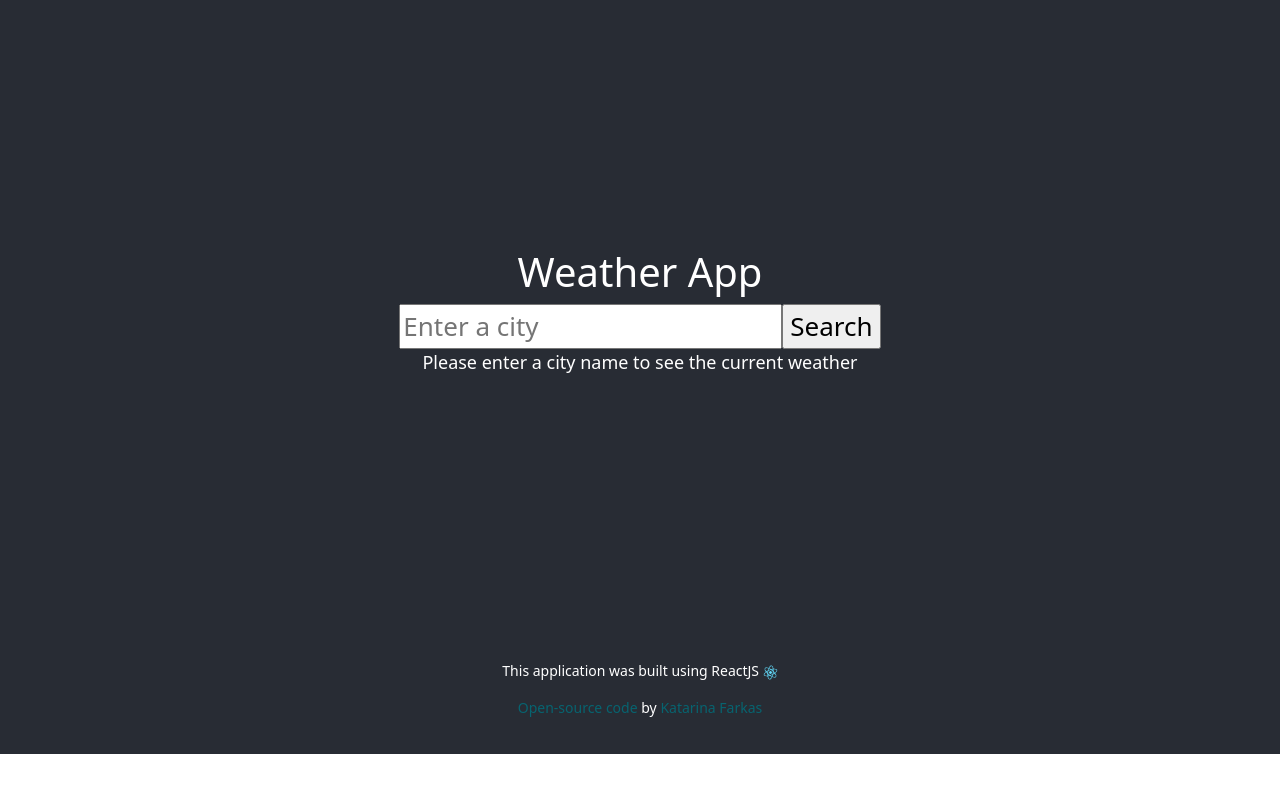
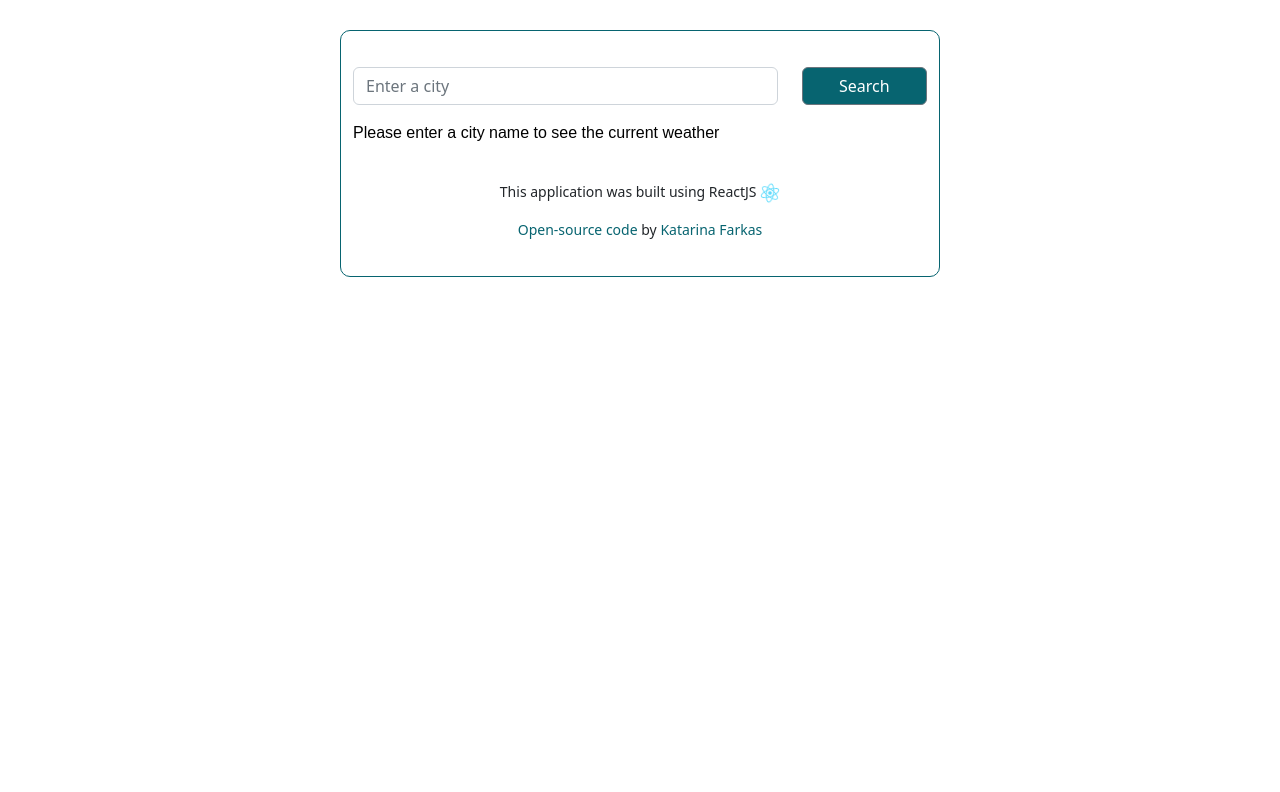
Before and after one commit to Katarina-411/react-weather-app, a React (Create React App) app: page / in a window 1280 px wide. Shown: the top 792 px of the page. Built offline with nearby package versions, Linux system fonts and the light colour scheme.

Commit message:
Update styling

```diff
--- a/src/App.css
+++ b/src/App.css
@@ -1,23 +1,19 @@
 .App {
-  text-align: center;
+  border: 1px solid #076470;
+  border-radius: 10px;
+  margin: 30px auto;
+  padding: 20px;
+  max-width: 600px !important;
+  min-height: 80px;
 }
 .App-logo {
-  height: 15px;
+  height: 20px;
   pointer-events: none;
 }
-.App-body {
-  background-color: #282c34;
-  min-height: 80vh;
-  display: flex;
-  flex-direction: column;
-  align-items: center;
-  justify-content: center;
-  font-size: calc(10px + 2vmin);
-  color: white;
-}
+
 .App-footer {
-  background-color: #282c34;
-  padding: 20px 0;
+  text-align: center;
+  padding: 20px 0 0;
   margin: 0;
 }
 
--- a/src/App.js
+++ b/src/App.js
@@ -4,11 +4,8 @@ import Search from "./Search";
 
 export default function App() {
   return (
-    <div className="App">
-      <div className="App-body">
-        <h1>Weather App</h1>
-        <Search />
-      </div>
+    <div className="App container">
+      <Search />
       <footer className="App-footer">
         <p>
           This application was built using ReactJS{" "}
--- /dev/null
+++ b/src/FormattedDate.js
@@ -0,0 +1,5 @@
+import React from "react";
+
+export default function FormattedDate(props) {
+  return "Friday 3 March";
+}
--- a/src/Search.js
+++ b/src/Search.js
@@ -1,5 +1,7 @@
 import React, { useState } from "react";
 import axios from "axios";
+import "./styles.css";
+import FormattedDate from "./FormattedDate";
 
 export default function Search() {
   const [city, setCity] = useState("");
@@ -13,6 +15,7 @@ export default function Search() {
       humidity: response.data.main.humidity,
       wind: response.data.wind.speed,
       icon: `http://openweathermap.org/img/wn/${response.data.weather[0].icon}@2x.png`,
+      date: new Date(response.data.dt * 1000),
     });
   }
 
@@ -48,8 +51,23 @@ export default function Search() {
 
   let form = (
     <form onSubmit={handleSubmit}>
-      <input type="search" placeholder="Enter a city" onChange={enterCity} />
-      <input type="submit" value="Search" />
+      <div className="row mt-3 mb-3">
+        <div className="col-9">
+          <input
+            type="search"
+            placeholder="Enter a city"
+            onChange={enterCity}
+            className="form-control"
+          />
+        </div>
+        <div className="col-3">
+          <input
+            type="submit"
+            value="Search"
+            className="btn btn-secondary w-100"
+          />
+        </div>
+      </div>
     </form>
   );
 
@@ -57,22 +75,39 @@ export default function Search() {
     <div>
       {form}
       {weather ? (
-        <div>
-          <p>The current weather in {city} is:</p>
+        <div className="weather">
+          <h1>{city}</h1>
           <ul>
-            <li>Temperature: {Math.round(weather.temperature)}°C</li>
-            <li>Condition: {weather.condition}</li>
-            <li>Humidity: {weather.humidity}%</li>
             <li>
-              Wind: {Math.round(weather.wind)}km/h / {direction}
+              <FormattedDate date={weather.date} />
             </li>
-            <li>
-              <img src={weather.icon} alt="Weather icon" />
-            </li>
+            <li>{weather.condition}</li>
           </ul>
+          <div className="row mt-3">
+            <div className="col-6">
+              <img src={weather.icon} alt="{weather.condition} icon" />
+              <span className="temperature-today">
+                {Math.round(weather.temperature)}
+              </span>
+              <span className="temperature-today-unit">°C</span>
+            </div>
+            <div className="col-6">
+              <ul>
+                <li>Humidity: {weather.humidity}%</li>
+                <li>
+                  Wind: {Math.round(weather.wind)}km/h | {direction}
+                </li>
+                <li>Sunrise:</li>
+                <li>Sunset:</li>
+              </ul>
+            </div>
+            <hr />
+          </div>
         </div>
       ) : (
-        <p>Please enter a city name to see the current weather</p>
+        <p className="weather">
+          Please enter a city name to see the current weather
+        </p>
       )}
     </div>
   );
--- a/src/styles.css
+++ b/src/styles.css
@@ -1,22 +1,45 @@
-body {
-  margin: 0;
-  font-family: -apple-system, BlinkMacSystemFont, "Segoe UI", "Roboto", "Oxygen",
-    "Ubuntu", "Cantarell", "Fira Sans", "Droid Sans", "Helvetica Neue",
-    sans-serif;
-  -webkit-font-smoothing: antialiased;
-  -moz-osx-font-smoothing: grayscale;
+.btn-secondary {
+  background-color: #076470 !important;
 }
-p {
+
+.weather {
+  font-family: Arial, Helvetica, sans-serif;
+  color: black;
+}
+.weather h1 {
+  font-size: 32px;
+  line-height: 30px;
+  margin: 20px 0 5px;
+}
+.weather p {
   font-size: 18px;
 }
-ul {
-  list-style: none;
+.weather ul {
+  margin: 0;
   padding: 0;
 }
+.weather li {
+  list-style: none;
+  font-size: 16px;
+  line-height: 20px;
+}
+.weather img {
+  position: relative;
+  top: -15px;
+}
+.weather .temperature-today {
+  font-size: 60px;
+  font-weight: 500;
+  line-height: 60px;
+}
+.weather .temperature-today-unit {
+  position: relative;
+  top: -30px;
+}
+
 .App-footer p,
 a {
   font-size: 14px;
-  color: white;
 }
 .App-footer a {
   color: #076470;
@@ -24,4 +47,5 @@ a {
 }
 .App-footer a:hover {
   font-weight: 700;
+  color: #076470;
 }
```
